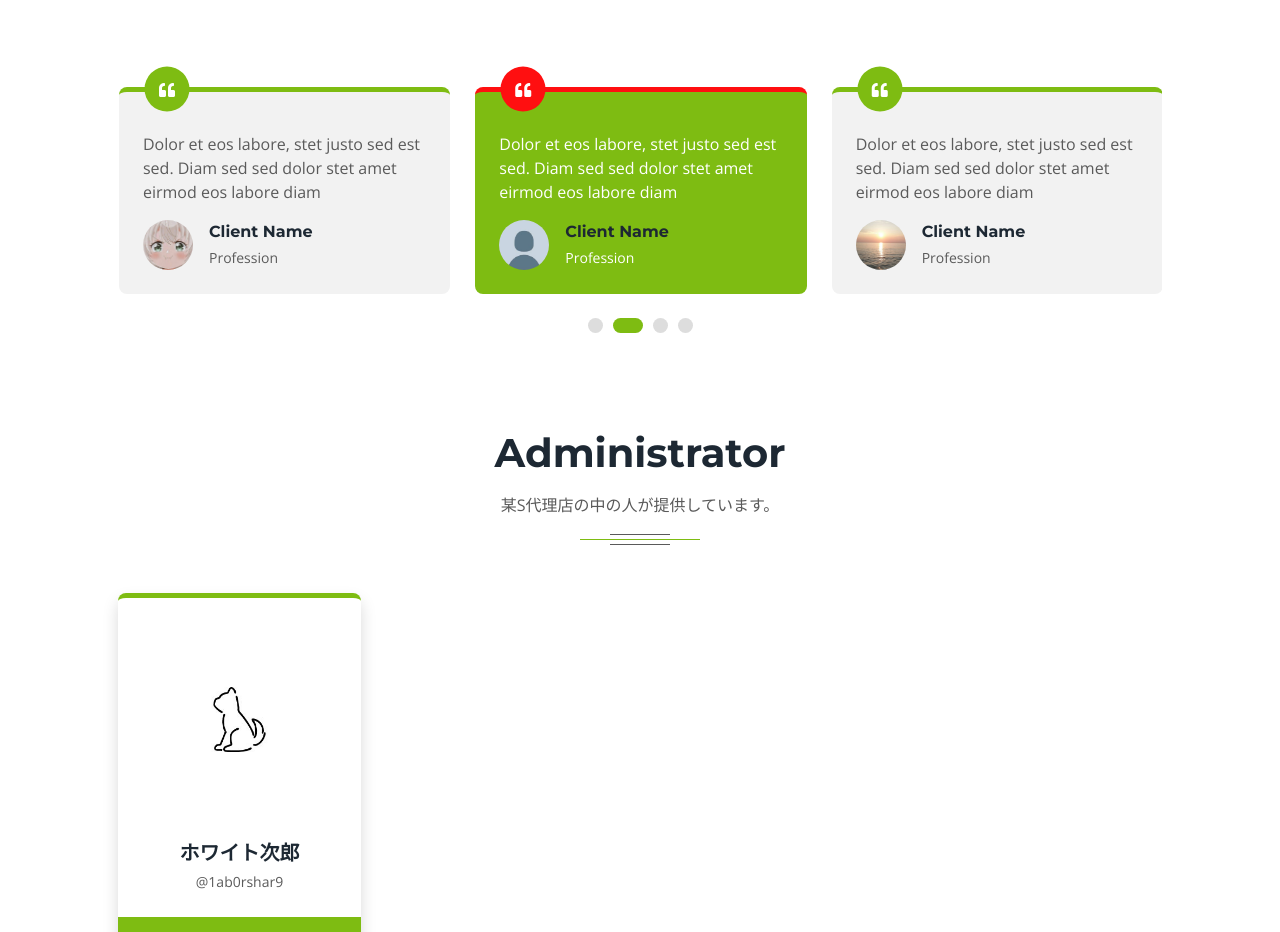
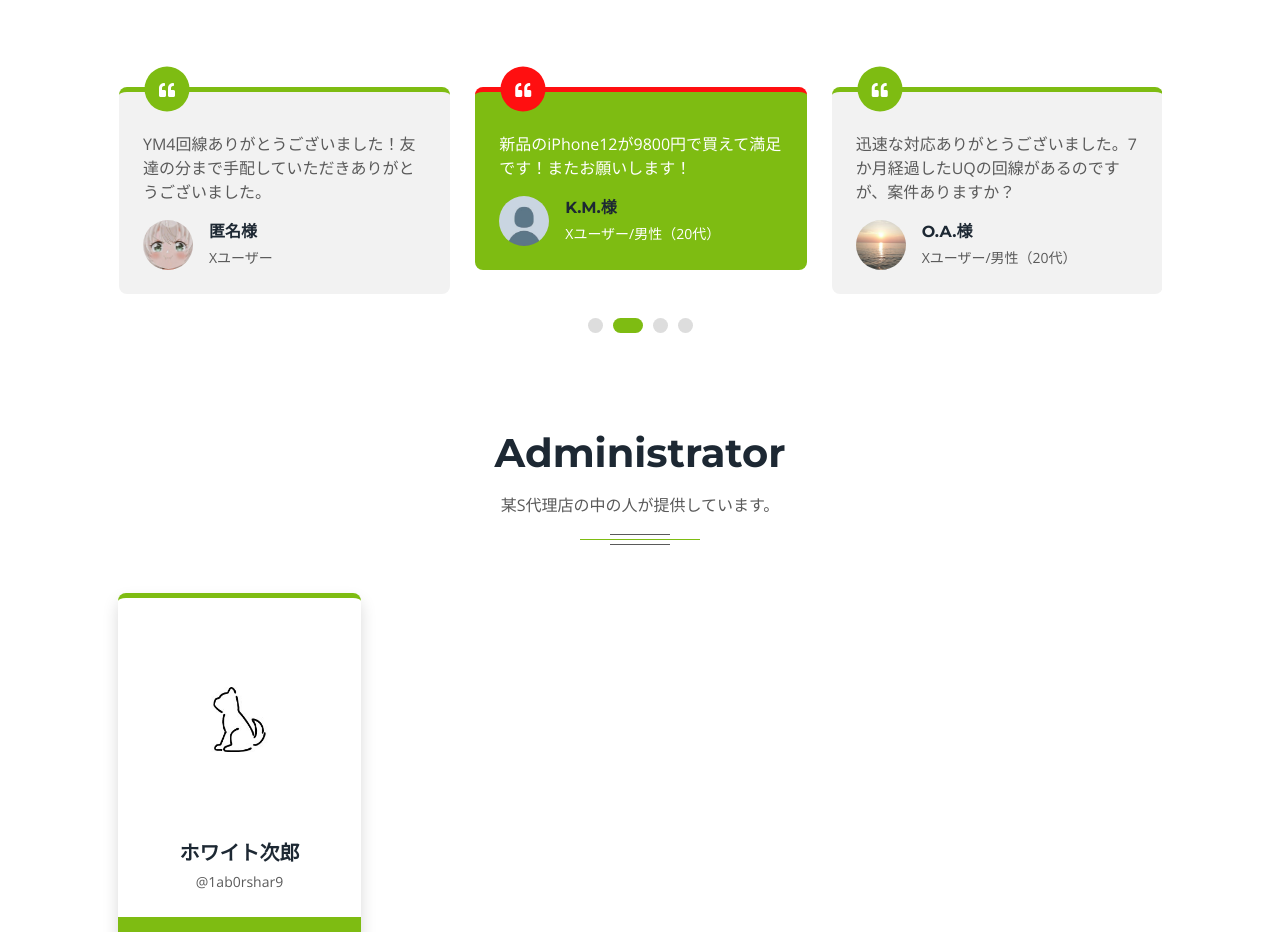
Before and after one commit to mnp-issue/index, a plain HTML site: page index.html in a window 1280 px wide. Shown: the part 1500-2432 px from the top of the page. Drawn offline with nearby package versions, Linux system fonts and the light colour scheme.

Commit message:
Update index.html

```diff
--- a/index.html
+++ b/index.html
@@ -169,12 +169,12 @@
                         <div class="d-flex align-items-center justify-content-center position-absolute top-0 start-0 ms-5 translate-middle bg-primary rounded-circle" style="width: 45px; height: 45px; margin-top: -3px;">
                             <i class="fa fa-quote-left text-white"></i>
                         </div>
-                        <p class="mt-3">Dolor et eos labore, stet justo sed est sed. Diam sed sed dolor stet amet eirmod eos labore diam</p>
+                        <p class="mt-3">YM4回線ありがとうございました！友達の分まで手配していただきありがとうございました。</p>
                         <div class="d-flex align-items-center">
                             <img class="img-fluid flex-shrink-0 rounded-circle" src="img/testimonial-1.jpg" style="width: 50px; height: 50px;">
                             <div class="ps-3">
-                                <h6 class="fw-bold mb-1">Client Name</h6>
-                                <small>Profession</small>
+                                <h6 class="fw-bold mb-1">匿名様</h6>
+                                <small>Xユーザー</small>
                             </div>
                         </div>
                     </div>
@@ -182,12 +182,12 @@
                         <div class="d-flex align-items-center justify-content-center position-absolute top-0 start-0 ms-5 translate-middle bg-primary rounded-circle" style="width: 45px; height: 45px; margin-top: -3px;">
                             <i class="fa fa-quote-left text-white"></i>
                         </div>
-                        <p class="mt-3">Dolor et eos labore, stet justo sed est sed. Diam sed sed dolor stet amet eirmod eos labore diam</p>
+                        <p class="mt-3">新品のiPhone12が9800円で買えて満足です！またお願いします！</p>
                         <div class="d-flex align-items-center">
                             <img class="img-fluid flex-shrink-0 rounded-circle" src="img/testimonial-2.jpg" style="width: 50px; height: 50px;">
                             <div class="ps-3">
-                                <h6 class="fw-bold mb-1">Client Name</h6>
-                                <small>Profession</small>
+                                <h6 class="fw-bold mb-1">K.M.様</h6>
+                                <small>Xユーザー/男性（20代）</small>
                             </div>
                         </div>
                     </div>
@@ -195,12 +195,12 @@
                         <div class="d-flex align-items-center justify-content-center position-absolute top-0 start-0 ms-5 translate-middle bg-primary rounded-circle" style="width: 45px; height: 45px; margin-top: -3px;">
                             <i class="fa fa-quote-left text-white"></i>
                         </div>
-                        <p class="mt-3">Dolor et eos labore, stet justo sed est sed. Diam sed sed dolor stet amet eirmod eos labore diam</p>
+                        <p class="mt-3">迅速な対応ありがとうございました。7か月経過したUQの回線があるのですが、案件ありますか？</p>
                         <div class="d-flex align-items-center">
                             <img class="img-fluid flex-shrink-0 rounded-circle" src="img/testimonial-3.jpg" style="width: 50px; height: 50px;">
                             <div class="ps-3">
-                                <h6 class="fw-bold mb-1">Client Name</h6>
-                                <small>Profession</small>
+                                <h6 class="fw-bold mb-1">O.A.様</h6>
+                                <small>Xユーザー/男性（20代）</small>
                             </div>
                         </div>
                     </div>
@@ -208,12 +208,12 @@
                         <div class="d-flex align-items-center justify-content-center position-absolute top-0 start-0 ms-5 translate-middle bg-primary rounded-circle" style="width: 45px; height: 45px; margin-top: -3px;">
                             <i class="fa fa-quote-left text-white"></i>
                         </div>
-                        <p class="mt-3">Dolor et eos labore, stet justo sed est sed. Diam sed sed dolor stet amet eirmod eos labore diam</p>
+                        <p class="mt-3">MNPが初めてだったのですが、自分も利益出せました！MNP弾についても詳しく教えてくださりありがとうございました。</p>
                         <div class="d-flex align-items-center">
                             <img class="img-fluid flex-shrink-0 rounded-circle" src="img/testimonial-4.jpg" style="width: 50px; height: 50px;">
                             <div class="ps-3">
-                                <h6 class="fw-bold mb-1">Client Name</h6>
-                                <small>Profession</small>
+                                <h6 class="fw-bold mb-1"></h6>
+                                <small>Xユーザー/女性（40代）</small>
                             </div>
                         </div>
                     </div>
```
